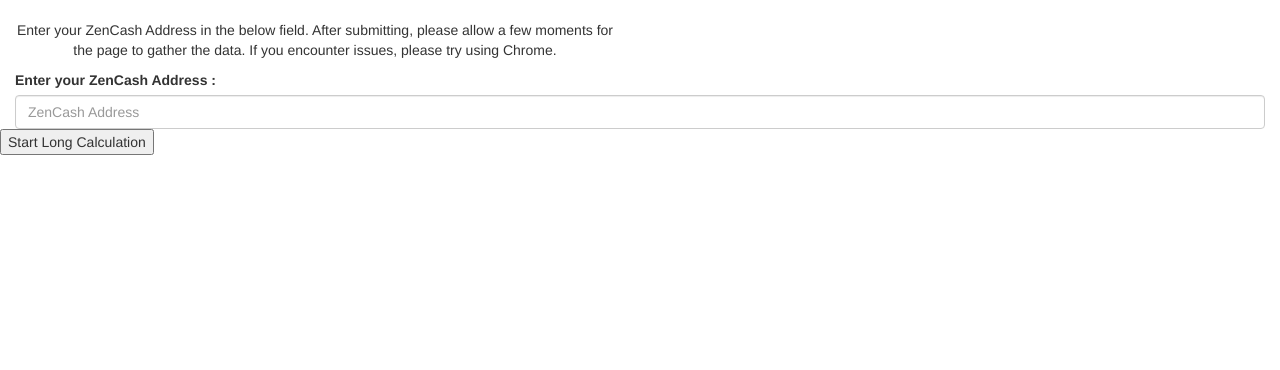
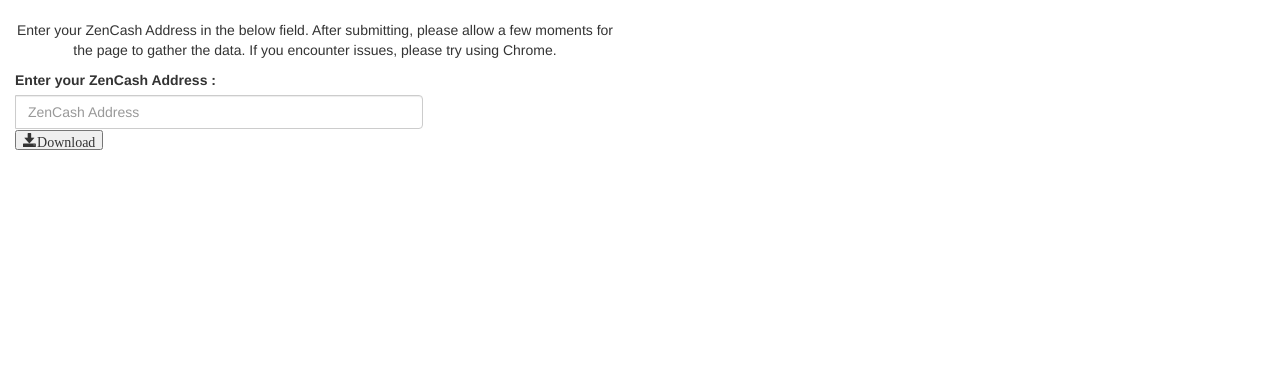
Before and after one commit to PersonaOnTheRun/zen-historical-tool, a Flask app: page /transactions/ in a window 1280 px wide. Shown: the part 50-420 px from the top of the page. Run offline with Flask 2, Linux system fonts and the light colour scheme; some libraries are stand-ins or nearby versions.

Commit message:
its working

```diff
--- a/app.py
+++ b/app.py
@@ -90,7 +90,7 @@ def zentask(self,zenaddress):
             rowlist.append(row)
     self.update_state(state='COMPLETE')
     print(rowlist)
-    return {'current': 100, 'total': 100, 'status': 'Task completed!', 'result': 42}
+    return {'current': 100, 'total': 100, 'status': 'Task completed!', 'result': rowlist}
 
 
 @app.route('/',methods = ['GET'])
@@ -142,8 +142,7 @@ def taskstatus(task_id):
     return jsonify(response)
 
 if __name__ == '__main__':
-   app.run(debug = True)
-
+    app.run(debug=True)
 
 
     # zenaddress = request.args.get('zenaddress', '')
--- /dev/null
+++ b/makeitjson.py
@@ -0,0 +1 @@
+a = [['Time', 'Amount', 'Price', 'Value', 'Sender'], ['2018-02-10', '0.20000000', 36.51, 7.302, 'znXt4CUWFxUrDNnkin8FFZaecc2TSNqCceW'], ['2018-02-10', '0.50000000', 36.51, 18.255, 'zneFFfddzDmY1yaz36myP1VfbfZs54GXKGs'], ['2018-02-09', '0.20000000', 37.51, 7.502, 'znXt4CUWFxUrDNnkin8FFZaecc2TSNqCceW'], ['2018-01-15', '0.00110000', 39.68, 0.043648, 'znXt4CUWFxUrDNnkin8FFZaecc2TSNqCceW']]
--- a/templates/transactions.html
+++ b/templates/transactions.html
@@ -4,13 +4,17 @@
 
 <div class="container-fluid">
   <p class="text-center" style="max-width: 600px;">Enter your ZenCash Address in the below field. After submitting, please allow a few moments for the page to gather the data. If you encounter issues, please try using Chrome.</p>
-  <form class="form-zendata" action="/zendata" method="post" role="form">
-    <label for="name"> Enter your ZenCash Address : </label>
-    <input type="text" name="zenaddress" placeholder="ZenCash Address" class="form-control"/>
-  </form>
+
+  <div class="input-group">
+    <form class="form-zendata" action="/zendata" method="post" role="form">
+      <label for="name"> Enter your ZenCash Address : </label>
+      <input type="text" name="zenaddress" placeholder="ZenCash Address" class="form-control"/>
+    </form>
+    <button id="start-bg-job" class="glyphicon glyphicon-save" aria-hidden="true">Download</button><br>
+  </div>
 </div>
 
-<button id="start-bg-job">Start Long Calculation</button><br><br>
+
 <div id="progress" style=height:70px></div>
 
 
@@ -53,6 +57,37 @@
             if (data['state'] != 'PENDING' && data['state'] != 'PROGRESS') {
                 if ('result' in data) {
                     // show result
+                    var data = data['result']
+                    console.log(data)
+                    var csvContent = '';
+                    data.forEach(function(infoArray, index) {
+                      dataString = infoArray.join(',');
+                      csvContent += index < data.length ? dataString + '\n' : dataString;
+                    });
+
+                    var download = function(content, fileName, mimeType) {
+                      var a = document.createElement('a');
+                      mimeType = mimeType || 'application/octet-stream';
+
+                      if (navigator.msSaveBlob) { // IE10
+                        navigator.msSaveBlob(new Blob([content], {
+                          type: mimeType
+                        }), fileName);
+                      } else if (URL && 'download' in a) { //html5 A[download]
+                        a.href = URL.createObjectURL(new Blob([content], {
+                          type: mimeType
+                        }));
+                        a.setAttribute('download', fileName);
+                        document.body.appendChild(a);
+                        a.click();
+                        document.body.removeChild(a);
+                      } else {
+                        location.href = 'data:application/octet-stream,' + encodeURIComponent(content); // only this mime type is supported
+                      }
+                    }
+
+                    download(csvContent, 'dowload.csv', 'text/csv;encoding:utf-8');
+
                     $(status_div.childNodes[3]).text('Result: ' + data['result']);
                 }
                 else {
```
Also changed, not shown: 2 other files.
